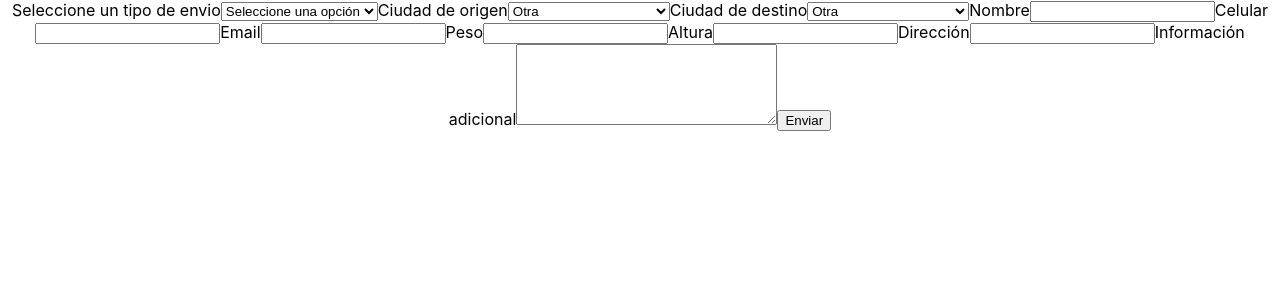
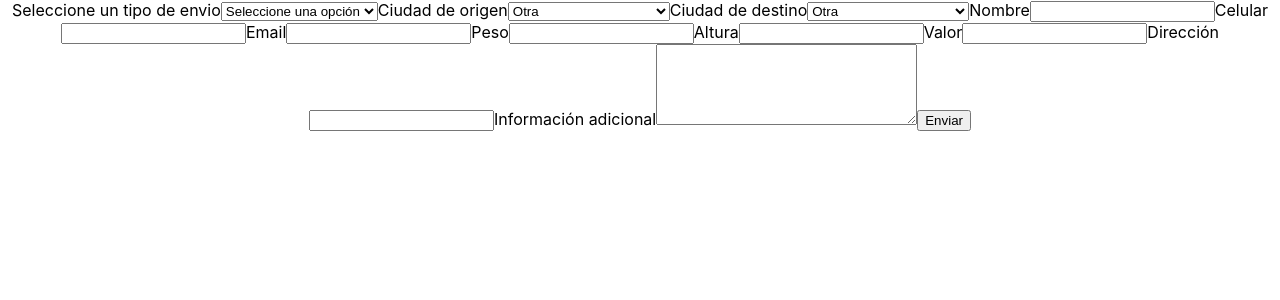
Before and after one commit to CesarAlcoholado/ParcelPlus, a React (Create React App) app in the folder client/: page /Home in a window 1280 px wide. Shown: the top 300 px of the page. Built offline with nearby package versions, Linux system fonts and the light colour scheme.

Commit message:
form validation progress

```diff
--- a/client/src/components/Form/Form.jsx
+++ b/client/src/components/Form/Form.jsx
@@ -11,6 +11,7 @@ const initialForm = {
     email: "",
     weight: null,
     measure: null,
+    value: null,
     homeAdress: "",
     moreDetails: ""
 };
@@ -26,7 +27,7 @@ export default function Form() {
 
   return (
     <div>
-      <form onSubmit={handleSubmit} novalidate="novalidate">
+      <form onSubmit={handleSubmit} noValidate>
         <label>Seleccione un tipo de envio</label>
         <select name="shipment" value={form.shipment} onChange={handleChange}>
           <option value="0">Seleccione una opción</option>
@@ -80,7 +81,8 @@ export default function Form() {
         {errors.email && <p>{errors.email}</p>}
         <label>Peso</label>
         <input
-          type="number"
+          type="text"
+          inputMode="decimal"
           name="weight"
           value={form.weight}
           onChange={handleChange}
@@ -94,6 +96,14 @@ export default function Form() {
           onChange={handleChange}
         />
         {errors.measure && <p>{errors.measure}</p>}
+        <label>Valor</label>
+        <input
+          type="number"
+          name="value"
+          value={form.value}
+          onChange={handleChange}
+        />
+        {errors.value && <p>{errors.value}</p>}
         <label>Dirección</label>
         <input
           type="text"
--- a/client/src/static/constants.js
+++ b/client/src/static/constants.js
@@ -40,3 +40,8 @@ export const ciudadDestino = [
   "Añelo",
   "Rincon de los Sauces",
 ];
+
+export const regExpLett = /^[A-Za-zÑñÁáÉéÍíÓóÚúÜü\s]+$/;
+export const regExpCell = /^(\d{3})\s?(\d{3})\s?(\d{6})$/;
+export const regExpEmail = /^[a-z0-9]+(\.[_a-z0-9]+)*@[a-z0-9-]+(\.[a-z0-9-]+)*(\.[a-z]{2,15})$/;
+export const regExpDetails = /^.{1,255}$/;
--- a/client/src/static/utils/functions/validation.js
+++ b/client/src/static/utils/functions/validation.js
@@ -1,8 +1,7 @@
+import { regExpLett, regExpCell, regExpEmail, regExpDetails } from "../../constants";
+
 
 export default function validate(form){
-  const regExpLett = /^[A-Za-zÑñÁáÉéÍíÓóÚúÜü\s]+$/;
-  const regExpCell = /^(\d{3})\s?(\d{3})\s?(\d{6})$/;
-  const regExpEmail = /^[a-z0-9]+(\.[_a-z0-9]+)*@[a-z0-9-]+(\.[a-z0-9-]+)*(\.[a-z]{2,15})$/;
 
   const errors = {}
 
@@ -18,10 +17,10 @@ export default function validate(form){
     errors.shipment = "Seleccione una opción de envio"
   }
 
-  if(!form.cellphone){
+  if(form.cellphone === 0){
     errors.cellphone = "Ingrese un numero de celular"
   }else if(!regExpCell.test(form.cellphone)){
-    errors.cellphone = "El numero ingresado no es válido"
+    errors.cellphone = "El número ingresado no es válido"
   }
 
   if(!form.email){
@@ -29,6 +28,17 @@ export default function validate(form){
   }else if(!regExpEmail.test(form.email)){
     errors.email = "El email ingresado no es valido"
   }
-  return errors
+
+  if (!regExpDetails.test(form.moreDetails)){
+    errors.moreDetails = "Máximo 255 caracteres."
+  }
+
+  if (form.weight > 700) {
+    errors.weight = "Peso máximo 700 kg"
+  }else if (form.weight < 0) {
+    errors.weight = "El peso ingresado no es válido"
+  }
+
+  return errors;
 
 }
```
